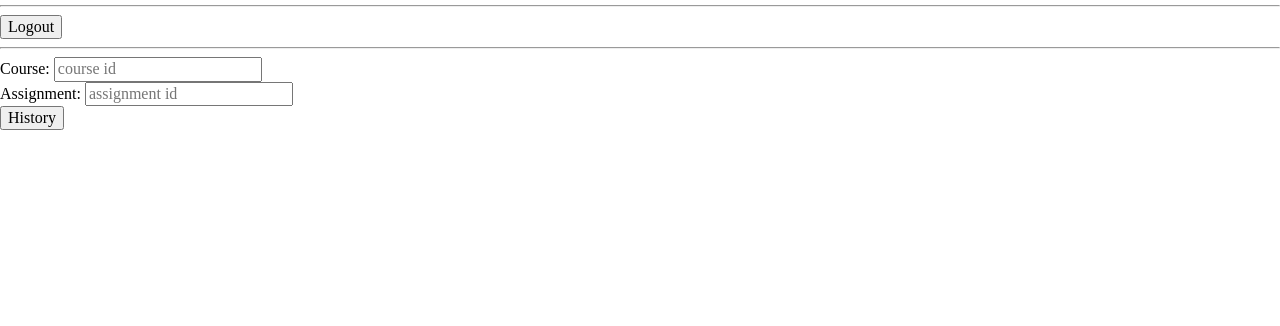
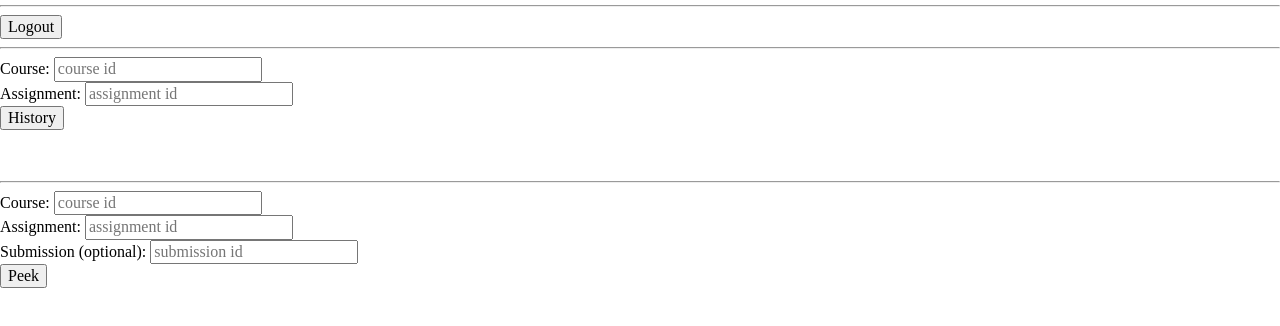
Before and after one commit to maozblan/autograder-web, a plain HTML site: page index.html in a window 1280 px wide. Shown: the part 156-482 px from the top of the page. Drawn offline with Linux system fonts and the light colour scheme.

Commit message:
Added submissions peek.

```diff
--- a/index.html
+++ b/index.html
@@ -53,6 +53,27 @@
                     <pre class='result-area'>
                     </pre>
                 </div>
+
+                <hr />
+
+                <div class='peek'>
+                    <div>
+                        <label for='course'>Course:</label>
+                        <input type='course' name='course' placeholder='course id' />
+                    </div>
+                    <div>
+                        <label for='assignment'>Assignment:</label>
+                        <input type='assignment' name='assignment' placeholder='assignment id' />
+                    </div>
+                    <div>
+                        <label for='submission'>Submission (optional):</label>
+                        <input type='submission' name='submission' placeholder='submission id' />
+                    </div>
+                    <button onclick='window.ag.handlers.peek(this)' >Peek</button>
+
+                    <pre class='result-area'>
+                    </pre>
+                </div>
             </div>
             <div class='footer'>
             </div>
--- a/js/main.js
+++ b/js/main.js
@@ -57,8 +57,40 @@ function history(button) {
     }
 
     Autograder.Submissions.history(course, assignment)
-        .then(function(submissions) {
-            let text = JSON.stringify(submissions.history, null, 4);
+        .then(function(result) {
+            let text = JSON.stringify(result, null, 4);
+            button.parentElement.querySelector('.result-area').textContent = text;
+        })
+        .catch(warn);
+}
+
+function peek(button) {
+    if (!Autograder.hasCredentials()) {
+        warn("Must login first.");
+        return;
+    }
+
+    let course = button.parentElement.querySelector('input[name="course"]').value;
+    let assignment = button.parentElement.querySelector('input[name="assignment"]').value;
+    let submission = button.parentElement.querySelector('input[name="submission"]').value;
+
+    if (course.length < 1) {
+        warn("No course provided for peek.");
+        return;
+    }
+
+    if (assignment.length < 1) {
+        warn("No assignment provided for peek.");
+        return;
+    }
+
+    if (submission.length < 1) {
+        submission = null;
+    }
+
+    Autograder.Submissions.peek(course, assignment, submission)
+        .then(function(result) {
+            let text = JSON.stringify(result, null, 4);
             button.parentElement.querySelector('.result-area').textContent = text;
         })
         .catch(warn);
@@ -77,6 +109,7 @@ function initHandlers() {
     window.ag.handlers.login = login;
     window.ag.handlers.logout = logout;
     window.ag.handlers.history = history;
+    window.ag.handlers.peek = peek;
 }
 
 function main() {
--- a/js/modules/autograder/submissions.js
+++ b/js/modules/autograder/submissions.js
@@ -9,6 +9,21 @@ function history(course, assignment) {
     return Core.sendRequest('submissions/history', args);
 }
 
+function peek(course, assignment, submission = undefined) {
+    let args = {
+        'course-id': course,
+        'assignment-id': assignment,
+    };
+
+
+    if (submission) {
+        args['target-submission'] = submission;
+    }
+
+    return Core.sendRequest('submissions/peek', args);
+}
+
 export {
-    history
+    history,
+    peek,
 }
```
